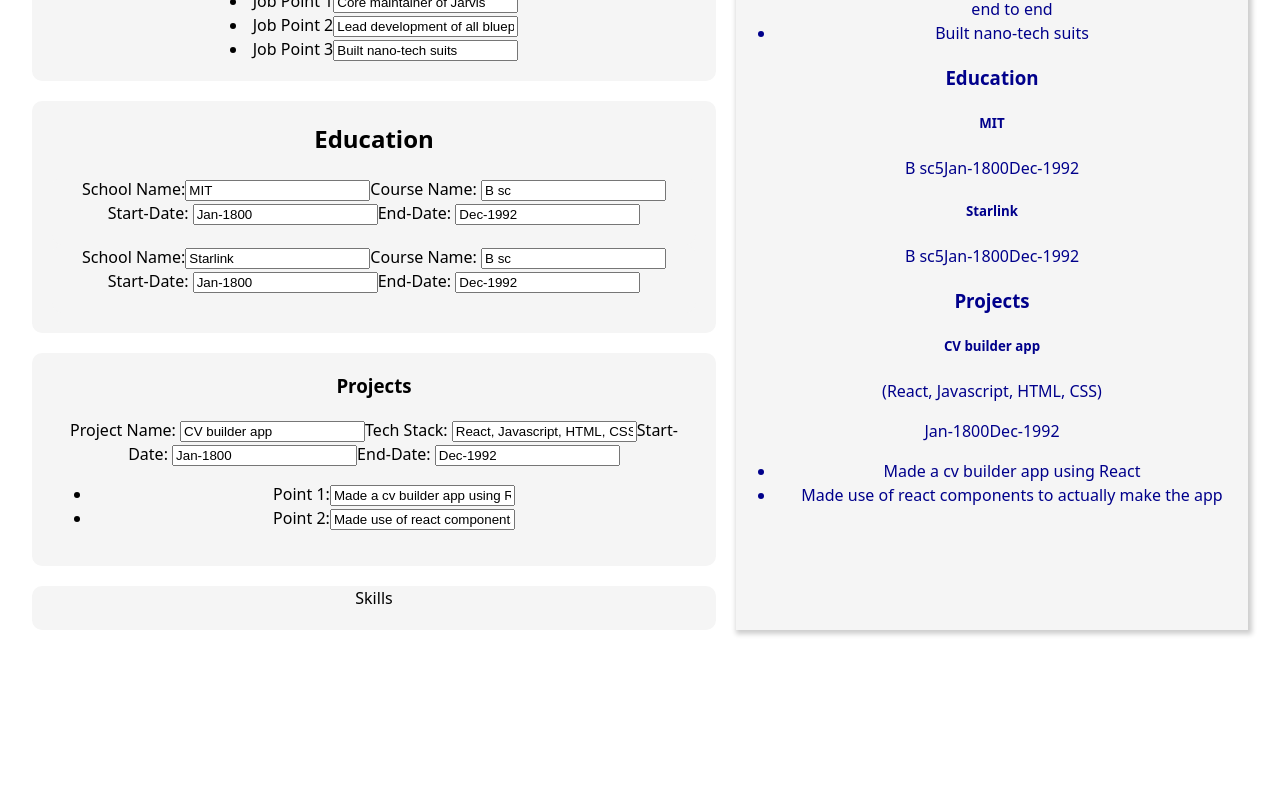
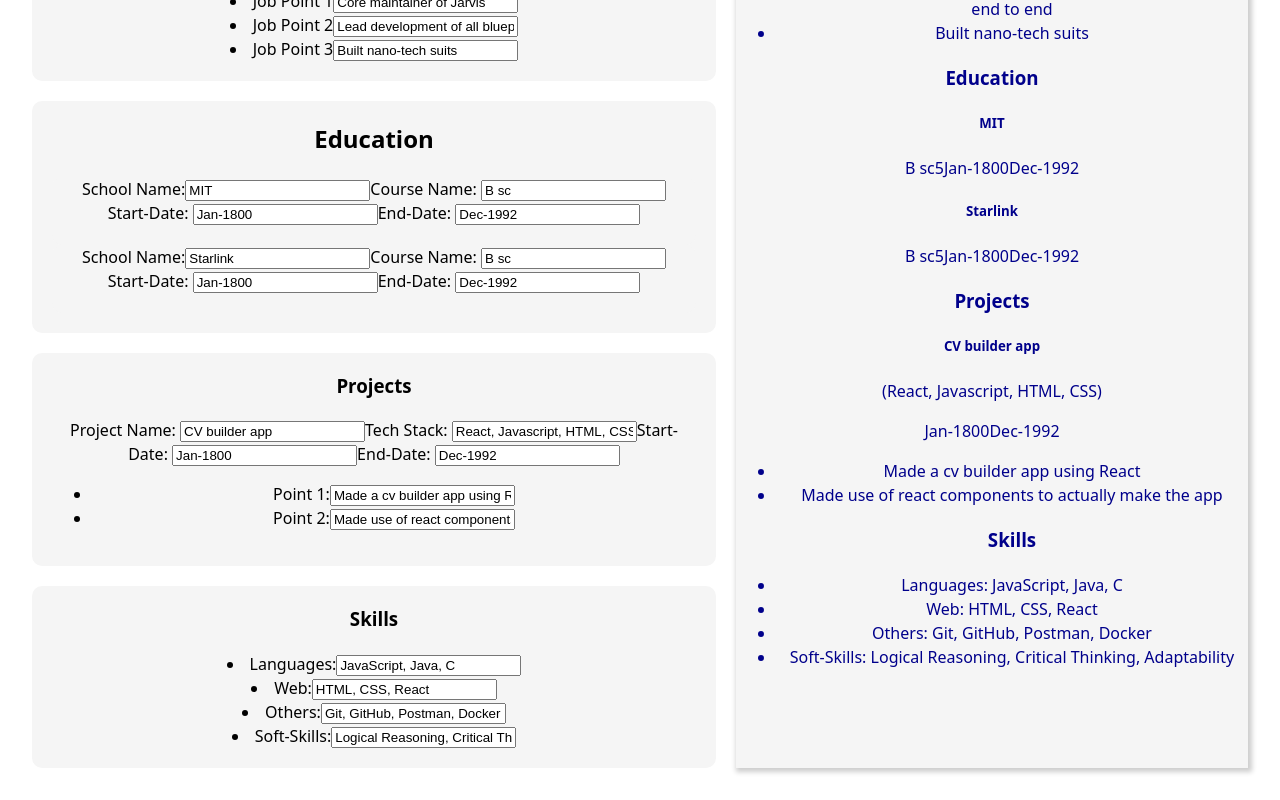
Before and after one commit to fromscode/cv-app, a React (Vite) app: page / in a window 1280 px wide. Shown: the part 440-1240 px from the top of the page. Before the commit the page ends 1102 px from the top, so only its background shows below. Built offline with nearby package versions, Linux system fonts and the light colour scheme.

Commit message:
Display skils dynamically

```diff
--- a/src/App.jsx
+++ b/src/App.jsx
@@ -9,12 +9,14 @@ import PersonalObj from "./data/PersonalObj";
 import ProfessionalObj from "./data/ProfessionalObj";
 import EducationObj from "./data/EducationObj";
 import ProjectObj from "./data/ProjectObj";
+import SkillObj from "./data/SkillObj";
 
 function App() {
   const [personal, setPersonal] = useState(PersonalObj);
   const [professional, setProffesional] = useState(ProfessionalObj);
   const [education, setEducation] = useState(EducationObj);
   const [projects, setProjects] = useState(ProjectObj);
+  const [skills, setSkills] = useState(SkillObj);
 
   function handlePersonal(key, value) {
     setPersonal({
@@ -187,6 +189,12 @@ function App() {
     }
   }
 
+  function handleSkills(key, value) {
+    const newObj = { ...skills };
+    newObj[key] = value;
+    setSkills(newObj);
+  }
+
   return (
     <>
       <Builder
@@ -198,12 +206,15 @@ function App() {
         onEducationChange={handleEducation}
         projects={projects}
         onProjectChange={handleProject}
+        skills={skills}
+        onSkillChange={handleSkills}
       />
       <CV
         personal={personal}
         professional={professional}
         education={education}
         projects={projects}
+        skills={skills}
       />
     </>
   );
--- a/src/components/Builder.jsx
+++ b/src/components/Builder.jsx
@@ -18,7 +18,7 @@ export default function Builder(props) {
         onChange={props.onEducationChange}
       />
       <Projects projects={props.projects} onChange={props.onProjectChange} />
-      <Skills />
+      <Skills skills={props.skills} onChange={props.onSkillChange} />
     </div>
   );
 }
--- a/src/components/CV.jsx
+++ b/src/components/CV.jsx
@@ -99,7 +99,31 @@ function Projects({ projects }) {
   );
 }
 
-export default function CV({ personal, professional, education, projects }) {
+function Skills({ skills }) {
+  const skillList = [];
+  for (const [key, value] of Object.entries(skills)) {
+    skillList.push(
+      <li key={key}>
+        {key}: {value}
+      </li>,
+    );
+  }
+
+  return (
+    <ul>
+      <h3>Skills</h3>
+      {skillList}
+    </ul>
+  );
+}
+
+export default function CV({
+  personal,
+  professional,
+  education,
+  projects,
+  skills,
+}) {
   return (
     <div className="cv">
       <div className="personalCV">
@@ -107,6 +131,7 @@ export default function CV({ personal, professional, education, projects }) {
         <Professional professional={professional} />
         <Education education={education} />
         <Projects projects={projects} />
+        <Skills skills={skills} />
       </div>
     </div>
   );
--- a/src/components/Skills.jsx
+++ b/src/components/Skills.jsx
@@ -1,3 +1,27 @@
-export default function Skills() {
-  return <div className="skills">Skills</div>;
+function Skill({ key_, value, onChange }) {
+  console.log(key_ + " " + typeof key);
+  return (
+    <li key={key_}>
+      {key_}:
+      <input
+        type="text"
+        value={value}
+        onChange={(e) => onChange(key_, e.target.value)}
+      />
+    </li>
+  );
 }
+
+export default function Skills({ skills, onChange }) {
+  const skillList = [];
+  for (const [key, value] of Object.entries(skills)) {
+    console.log(typeof key + " " + value);
+    skillList.push(<Skill key_={key} value={value} onChange={onChange} />);
+  }
+  return (
+    <div className="skills">
+      <h3>Skills</h3>
+      {skillList}
+    </div>
+  );
+}
--- /dev/null
+++ b/src/data/SkillObj.js
@@ -0,0 +1,8 @@
+const SkillObj = {
+  Languages: "JavaScript, Java, C",
+  Web: "HTML, CSS, React",
+  Others: "Git, GitHub, Postman, Docker",
+  "Soft-Skills": "Logical Reasoning, Critical Thinking, Adaptability",
+};
+
+export default SkillObj;
```
